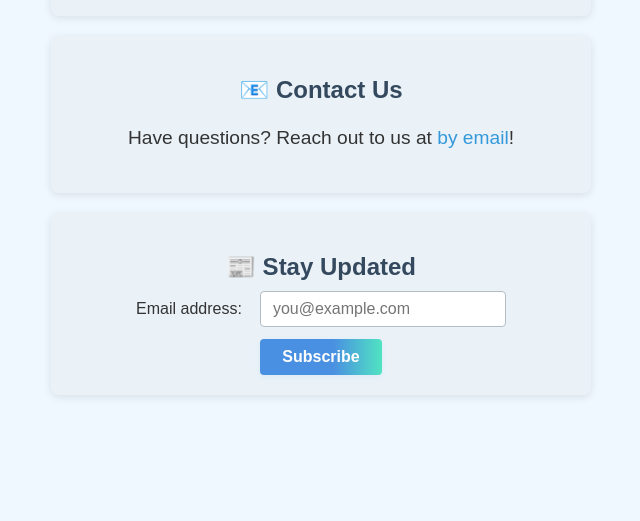
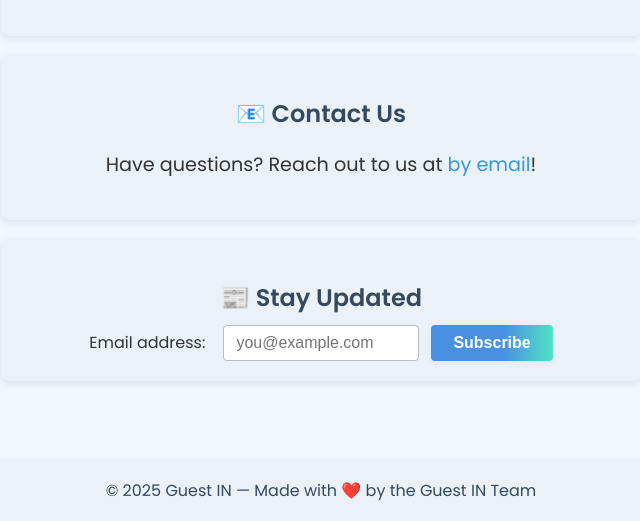
Before and after one commit to nicolemoroz/testsite, a plain HTML site: page index.html in a window 1280 px wide. Shown: the part 279-800 px from the top of the page, without its empty margins (319-959 px from the left). Drawn offline with Linux system fonts and the light colour scheme.

Commit message:
update styles

```diff
--- a/index.html
+++ b/index.html
@@ -44,5 +44,8 @@
       }
     });
   </script>
+  <footer class="site-footer">
+    <span>© 2025 Guest IN &mdash; Made with ❤️ by the Guest IN Team</span>
+  </footer>
 </body>
 </html>
--- a/styles.css
+++ b/styles.css
@@ -1,5 +1,8 @@
+/* Import Poppins font from Google Fonts */
+@import url('https://fonts.googleapis.com/css2?family=Poppins:wght@400;600&display=swap');
+
 body {
-  font-family: Arial, sans-serif;
+  font-family: 'Poppins', Arial, sans-serif;
   background: #f0f8ff;
   margin: 40px;
   color: #333;
@@ -25,7 +28,7 @@ p {
   box-shadow: 0 2px 8px rgba(0, 0, 0, 0.1);
   padding: 20px;
   margin: 20px auto;
-  max-width: 500px;
+  max-width: 600px; /* Increased from 500px */
 }
 .subscribe-section form {
   display: flex;
@@ -44,7 +47,7 @@ p {
   border: 1px solid #b2bec3;
   border-radius: 4px;
   font-size: 1em;
-  width: 220px;
+  width: 170px; /* Reduced from 220px */
   transition: border 0.2s;
 }
 .subscribe-section input[type="email"]:focus {
@@ -79,3 +82,16 @@ a {
 a:hover {
   text-decoration: underline;
 }
+.site-footer {
+  position: fixed;
+  left: 0;
+  bottom: 0;
+  width: 100vw;
+  background: #eaf2f8;
+  box-shadow: 0 2px 8px rgba(0,0,0,0.06);
+  font-size: 1em;
+  color: #34495e;
+  padding: 18px 0;
+  text-align: center;
+  z-index: 100;
+}
```
